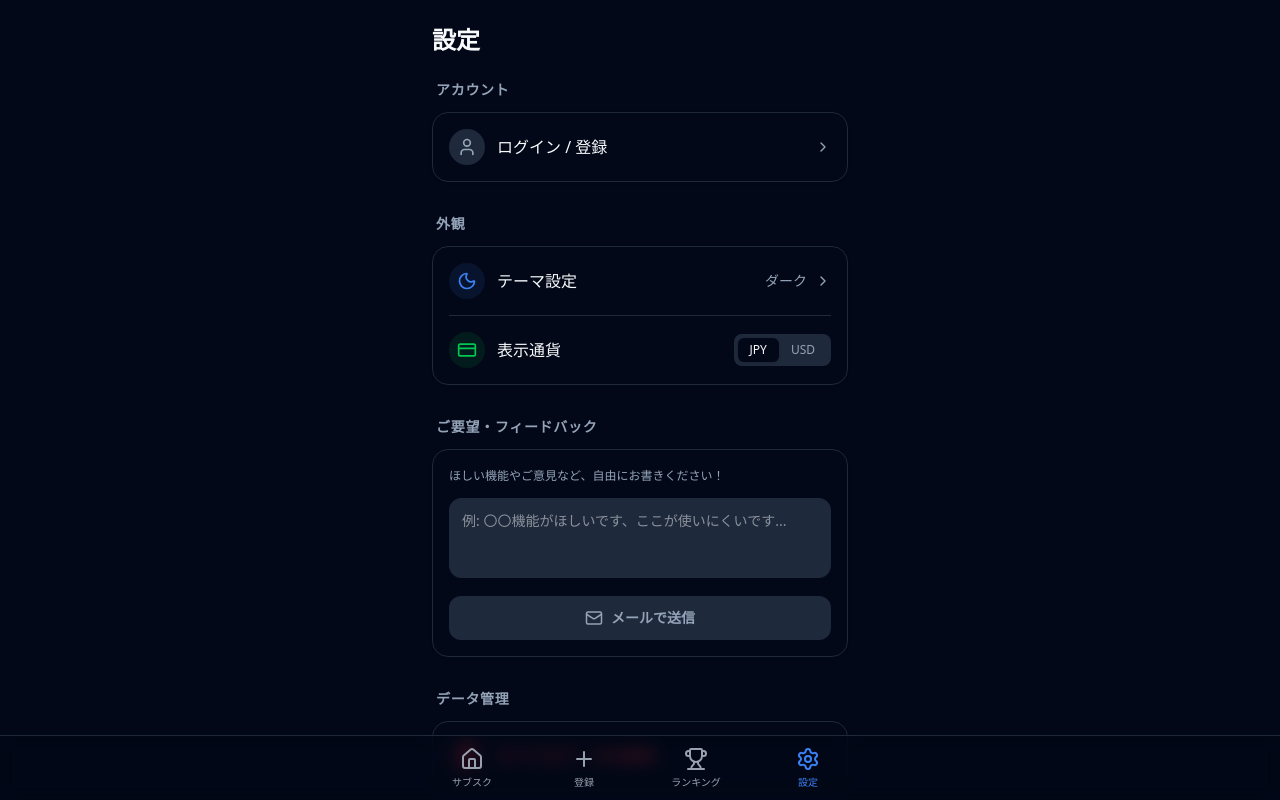
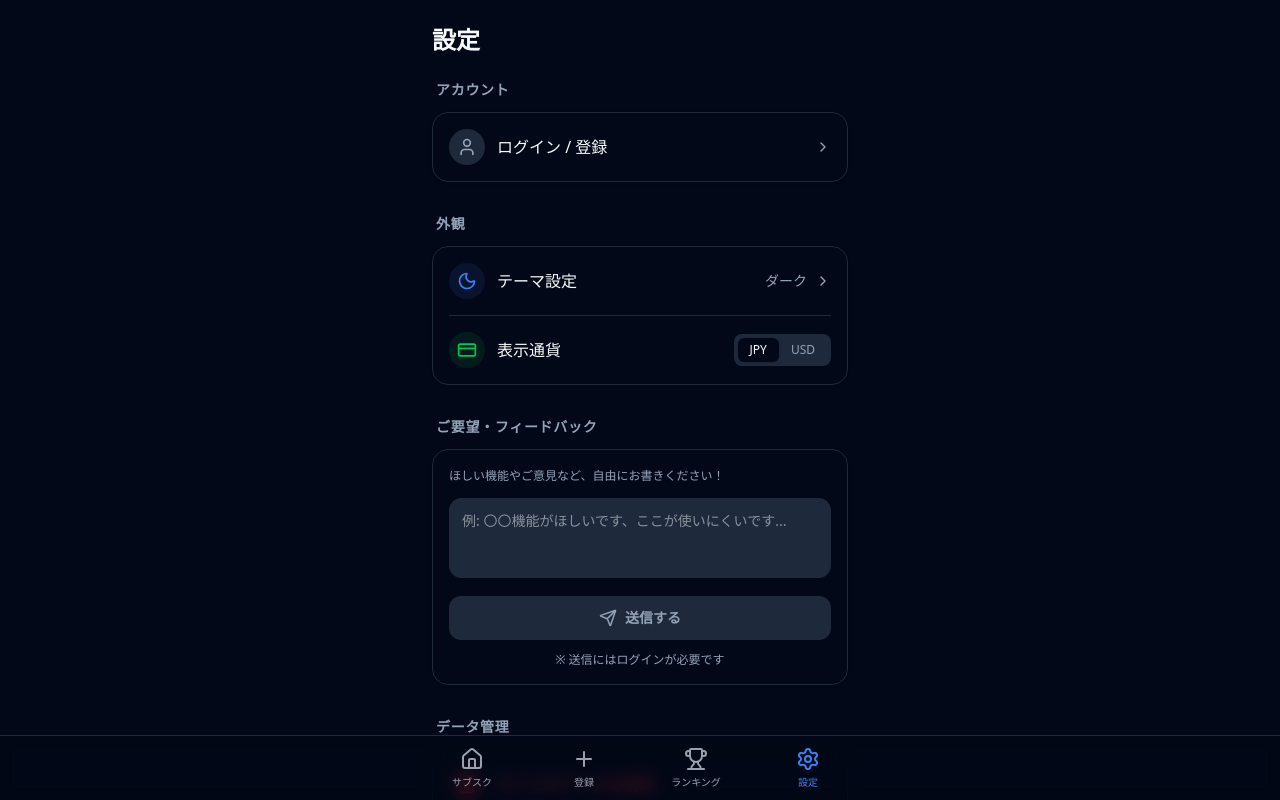
Before and after one commit to Vanri115/subscription_organizer, a React (Vite) app: page /settings in a window 1280 px wide. Built offline with nearby package versions, Linux system fonts and the light colour scheme; no server answers.

Commit message:
feat: Switch feedback to Supabase (in-app submission)

```diff
--- a/src/pages/Settings.tsx
+++ b/src/pages/Settings.tsx
@@ -1,5 +1,5 @@
 import React, { useEffect, useState } from 'react';
-import { Moon, Sun, CreditCard, ChevronRight, Trash2, User, LogOut, Edit2, MessageSquare, Globe, RefreshCw, Eye, Mail } from 'lucide-react';
+import { Moon, Sun, CreditCard, ChevronRight, Trash2, User, LogOut, Edit2, MessageSquare, Globe, RefreshCw, Eye, Send } from 'lucide-react';
 import { useSettings } from '../contexts/SettingsContext';
 import { useAuth } from '../contexts/AuthContext';
 import { useNavigate } from 'react-router-dom';
@@ -17,6 +17,7 @@ const Settings: React.FC = () => {
     const [isEditingName, setIsEditingName] = useState(false);
     const [nameError, setNameError] = useState<string | null>(null);
     const [feedbackText, setFeedbackText] = useState('');
+    const [sendingFeedback, setSendingFeedback] = useState(false);
 
     // Public Profile State
     const [isPublic, setIsPublic] = useState(false);
@@ -338,22 +339,44 @@ const Settings: React.FC = () => {
                         placeholder="例: 〇〇機能がほしいです、ここが使いにくいです..."
                         className="w-full bg-muted border border-border rounded-xl p-3 min-h-[80px] text-sm focus:outline-none focus:ring-2 focus:ring-primary/50 resize-none"
                     />
-                    <a
-                        href={`mailto:32labo.jp@gmail.com?subject=${encodeURIComponent('【サブスク管理アプリ】ご要望・フィードバック')}&body=${encodeURIComponent(feedbackText)}`}
-                        onClick={() => {
+                    <button
+                        onClick={async () => {
                             if (!feedbackText.trim()) {
                                 alert('メッセージを入力してください。');
                                 return;
                             }
+                            if (!user) {
+                                alert('フィードバックを送信するにはログインが必要です。');
+                                return;
+                            }
+                            setSendingFeedback(true);
+                            try {
+                                const { error } = await supabase.from('feedback').insert({
+                                    user_id: user.id,
+                                    message: feedbackText.trim(),
+                                });
+                                if (error) throw error;
+                                alert('ご意見ありがとうございます！フィードバックを送信しました。');
+                                setFeedbackText('');
+                            } catch (err) {
+                                console.error(err);
+                                alert('送信に失敗しました。時間をおいて再度お試しください。');
+                            } finally {
+                                setSendingFeedback(false);
+                            }
                         }}
-                        className={`w-full flex items-center justify-center space-x-2 py-3 rounded-xl font-bold text-sm transition-all ${feedbackText.trim()
+                        disabled={sendingFeedback || !feedbackText.trim()}
+                        className={`w-full flex items-center justify-center space-x-2 py-3 rounded-xl font-bold text-sm transition-all ${feedbackText.trim() && !sendingFeedback
                                 ? 'bg-primary text-primary-foreground hover:opacity-90 shadow-sm'
                                 : 'bg-muted text-muted-foreground cursor-not-allowed'
                             }`}
                     >
-                        <Mail size={18} />
-                        <span>メールで送信</span>
-                    </a>
+                        <Send size={18} />
+                        <span>{sendingFeedback ? '送信中...' : '送信する'}</span>
+                    </button>
+                    {!user && (
+                        <p className="text-xs text-muted-foreground text-center">※ 送信にはログインが必要です</p>
+                    )}
                 </div>
             </section>
 
```
Also changed, not shown: 1 other file (tests, documents, lock files or other folders).
